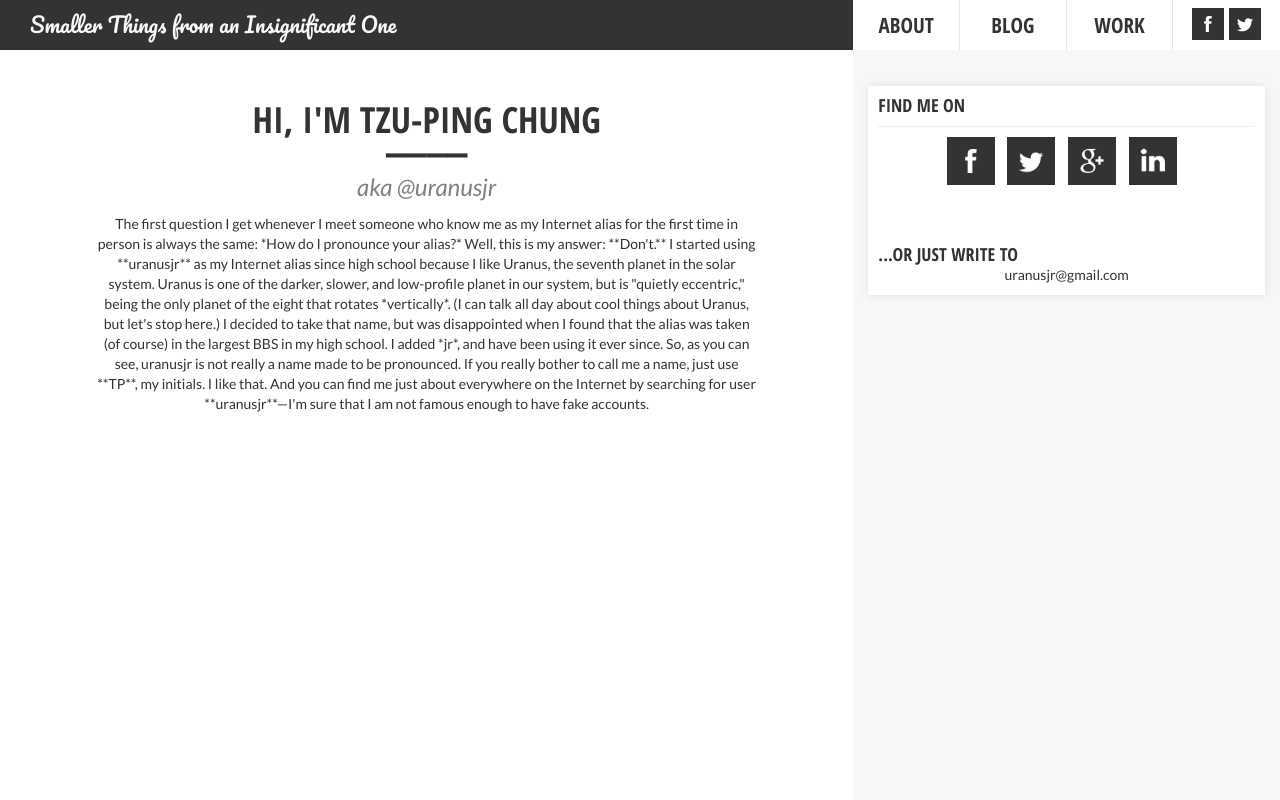
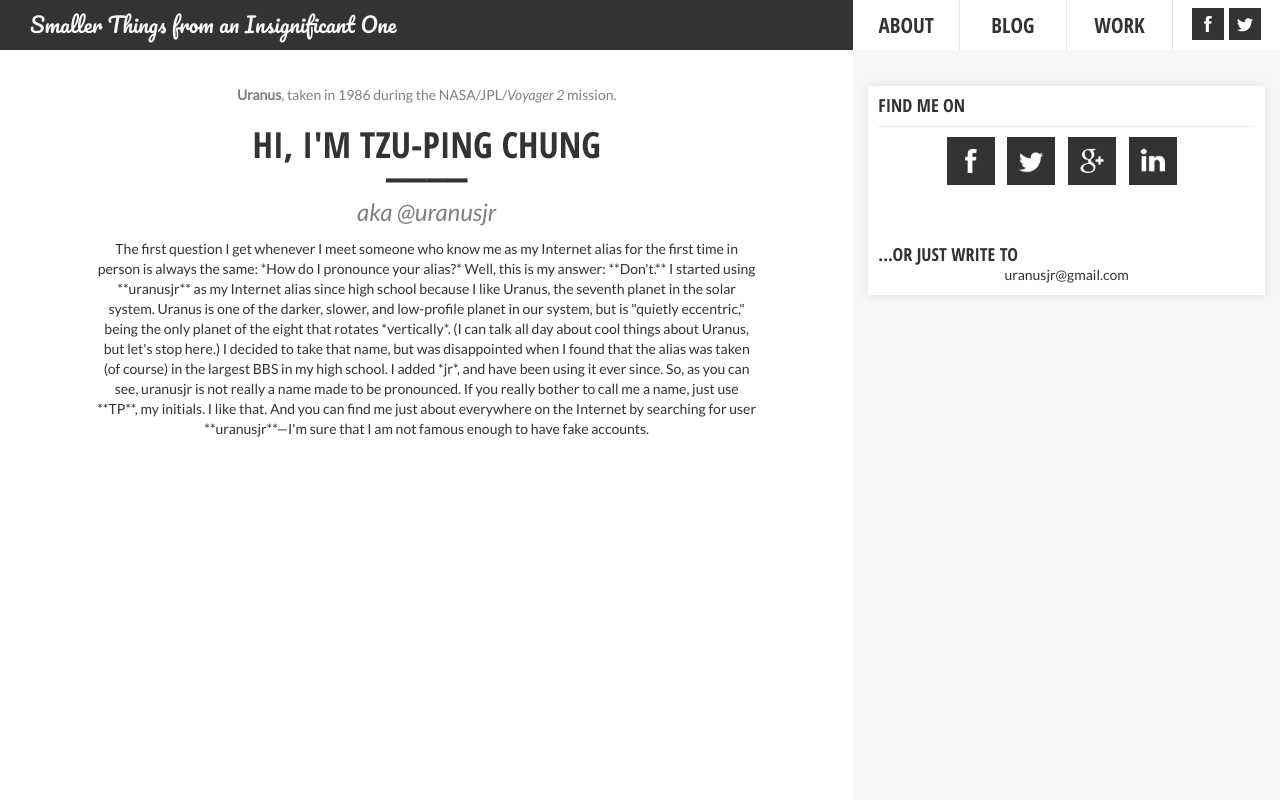
Before and after one commit to uranusjr/uranusjr.com, a Django app: template pages/templates/pages/index.html in a window 1280 px wide. Run offline with Django 3.2, Linux system fonts and the light colour scheme; the template is opened without the code that fills it: values that come from a table or form of the project are taken from there, others are empty; data comes from the database, SQL or seed files in the repository; some libraries are stand-ins or nearby versions.

Commit message:
Add featured image to index page

```diff
--- /dev/null
+++ b/pages/static/pages/css/index.css
@@ -0,0 +1,4 @@
+.image-caption {
+    margin-top: 5px;
+    color: #808080;
+}
--- a/pages/templates/pages/index.html
+++ b/pages/templates/pages/index.html
@@ -3,6 +3,20 @@
 {% load i18n static %}
 
 {% block title %}{{ page.title }}{% endblock %}
+
+{% block extra_css %}
+{{ block.super }}
+<link href="{% static 'pages/css/index.css' %}" rel="stylesheet" media="screen">
+{% endblock %}
+
+{% block content_image %}
+{{ block.super }}
+<div class="text-center image-caption">
+  {% blocktrans %}
+  <strong>Uranus</strong>, taken in 1986 during the NASA/JPL/<em>Voyager 2</em> mission.
+  {% endblocktrans %}
+</div>
+{% endblock %}
 
 
 {% block sidebar %}
--- a/pages/templates/pages/page.html
+++ b/pages/templates/pages/page.html
@@ -6,18 +6,22 @@
 
 <div class="row text-center">
   <div class="col-lg-12">
-    <!--activity image-->
+
+    {% block content_image %}
     {% if page.image %}
-    <img class="img-responsive" src="{{ page.image.url }}" alt="{{ page.title }}">
+      <img class="img-responsive" src="{{ page.image.url }}" alt="{{ page.title }}">
     {% endif %}
+    {% endblock %}
 
-    <!--activity title -->
+    {% block content_title %}
     <h1>{{ page.title }}</h1>
     <h1 class="spacer">____</h1>
+    {% endblock %}
 
-    <!--activity descritpion-->
+    {% block content_detail %}
     <p class="work">{{ page.short_description }}</p>
     {{ page.content }}
+    {% endblock %}
 
   </div>
 </div>
```
